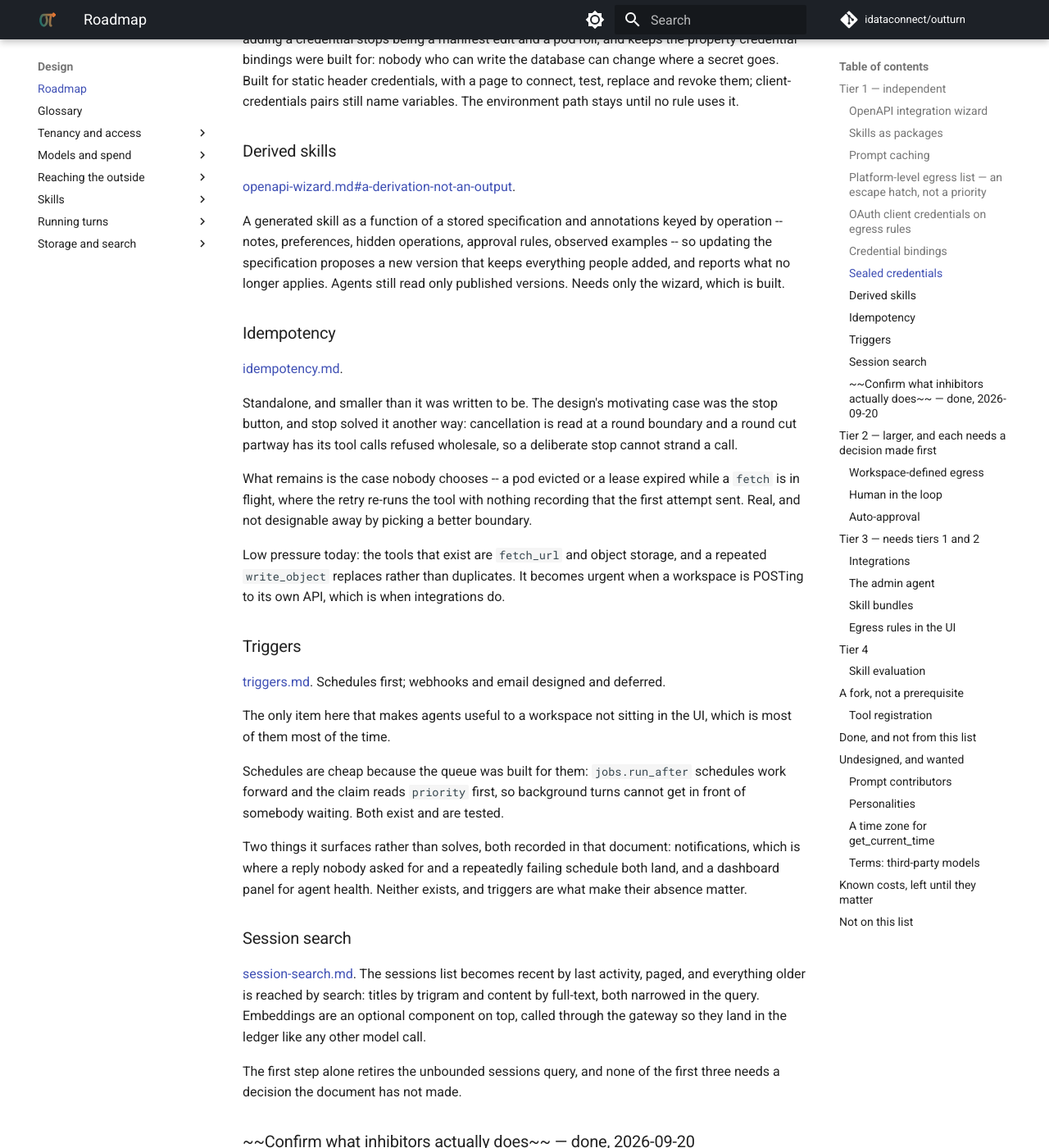
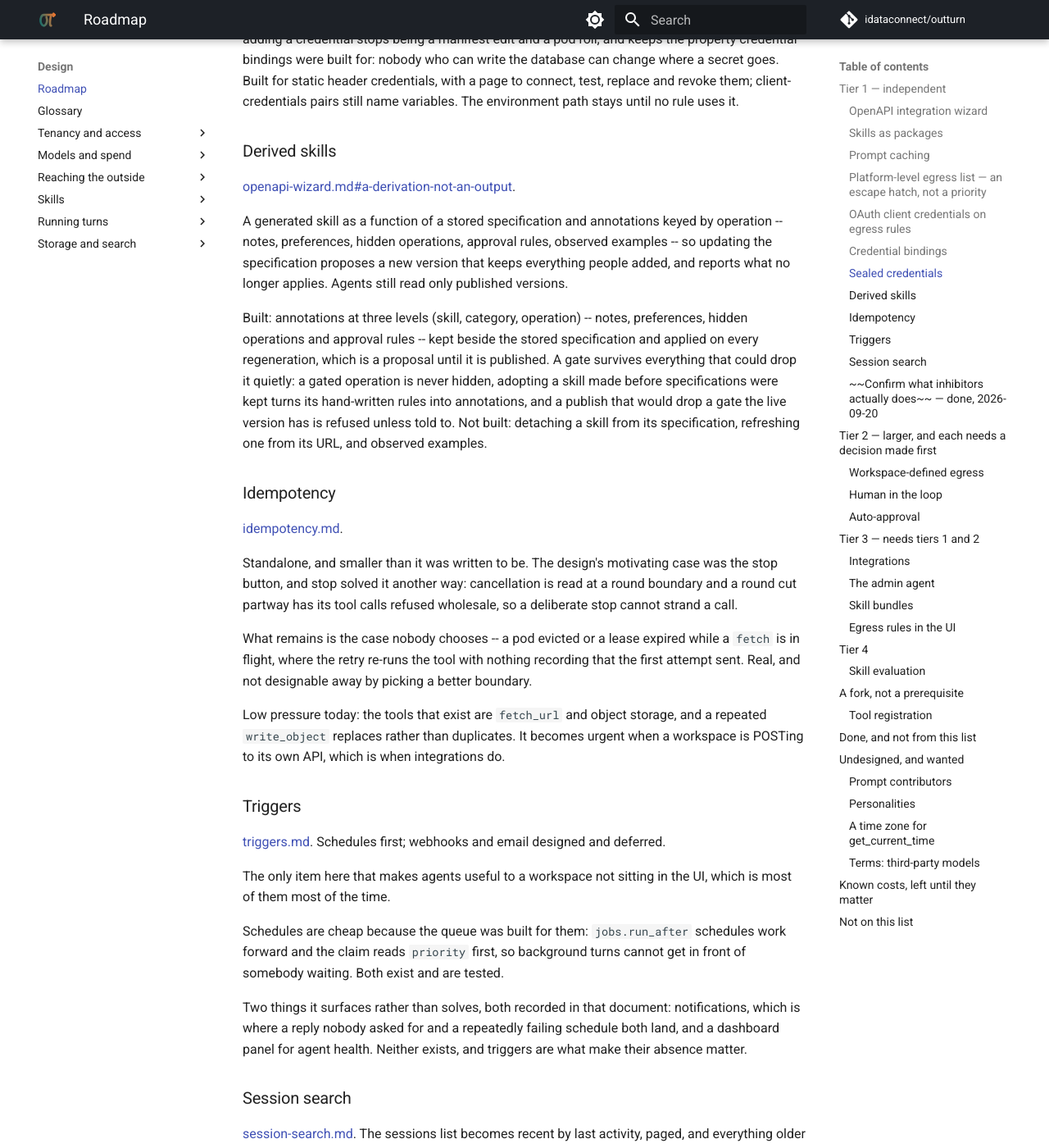
Before and after one commit to idataconnect/outturn, an MkDocs documentation site: the page built from docs/roadmap.md, in a window 1280 px wide and 1400 px high, scrolled down 2852 px. Shown: the whole window at 82% size. Built offline with MkDocs 1.6.1 and Material for MkDocs 9.7.7, drawn with Linux system fonts in a browser that asks for light colours; comment, search, counter and statistics services are not loaded; some of the changed text lies outside the part shown.

Commit message:
Bring the roadmap and AGENTS.md up to date with what is built
The OpenAPI wizard, derived skills, session paging and title search, and
compaction on request were built but still described as plans; and egress
rules have had a page in Settings > Connections for a while.

Co-Authored-By: Claude Opus 5.5 <noreply@anthropic.com>

```diff
--- a/docs/roadmap.md
+++ b/docs/roadmap.md
@@ -42,10 +42,10 @@ operation in `workspace/` scope that the agent reads with `read_object` when it
 needs one. That is what lets it include every operation without the prompt
 growing with the API.
 
-Worth building early because it needs nothing that does not exist -- the object
-store, `read_object`, `skill_version_hosts` and the files API are all in place.
-It is also what makes the fork below answerable with evidence rather than
-argument.
+Built: the wizard and its page, from a specification to a published skill
+with a manifest, category files and a file per operation, and the key it needs
+connected on the way. It is also what makes the fork below answerable with
+evidence rather than argument.
 
 And the premise now has evidence of its own. One run was written out by hand
 for Hollowbrook on 2026-09-22 -- `k8s/components/hollowbrook/skill/` is what a
@@ -135,7 +135,17 @@ A generated skill as a function of a stored specification and annotations keyed
 by operation -- notes, preferences, hidden operations, approval rules, observed
 examples -- so updating the specification proposes a new version that keeps
 everything people added, and reports what no longer applies. Agents still read
-only published versions. Needs only the wizard, which is built.
+only published versions.
+
+Built: annotations at three levels (skill, category, operation) -- notes,
+preferences, hidden operations and approval rules -- kept beside the stored
+specification and applied on every regeneration, which is a proposal until it
+is published. A gate survives everything that could drop it quietly: a gated
+operation is never hidden, adopting a skill made before specifications were
+kept turns its hand-written rules into annotations, and a publish that would
+drop a gate the live version has is refused unless told to. Not built:
+detaching a skill from its specification, refreshing one from its URL, and
+observed examples.
 
 ### Idempotency
 
@@ -181,8 +191,12 @@ trigram and content by full-text, both narrowed in the query. Embeddings are an
 optional component on top, called through the gateway so they land in the
 ledger like any other model call.
 
-The first step alone retires the unbounded sessions query, and none of the
-first three needs a decision the document has not made.
+Built: the recent list, paged by last activity, read a page at a time by the
+sidebar; title search by trigram, narrowing the same list; and a read of one
+session for a link the list has not reached. Not built: content search and
+embeddings. Content search is heavier than titles -- index user messages only,
+capped per message, with the workspace in the index -- and the least valuable
+of the three, so it waits until titles are not enough.
 
 ### ~~Confirm what inhibitors actually does~~ — done, 2026-09-20
 
@@ -565,8 +579,9 @@ preamble, the agent's prompt, skills, a voice, a stance, tools loaded and
 operations read up front, the time a conversation started -- each with an
 owner, a placement, a priority, a budget and a reach, recorded per turn. The
 system prompt is composed once per conversation and again only at compaction
--- built, the first piece -- and that is what a catalog of installable
-contributors would be built on.
+-- built, the first piece, with compaction on request (`/compact`, and a
+banner when a conversation is behind what is published) -- and that is what a
+catalog of installable contributors would be built on.
 
 ### Personalities
 
```
Also changed, not shown: AGENTS.md (+11 -12 lines).
